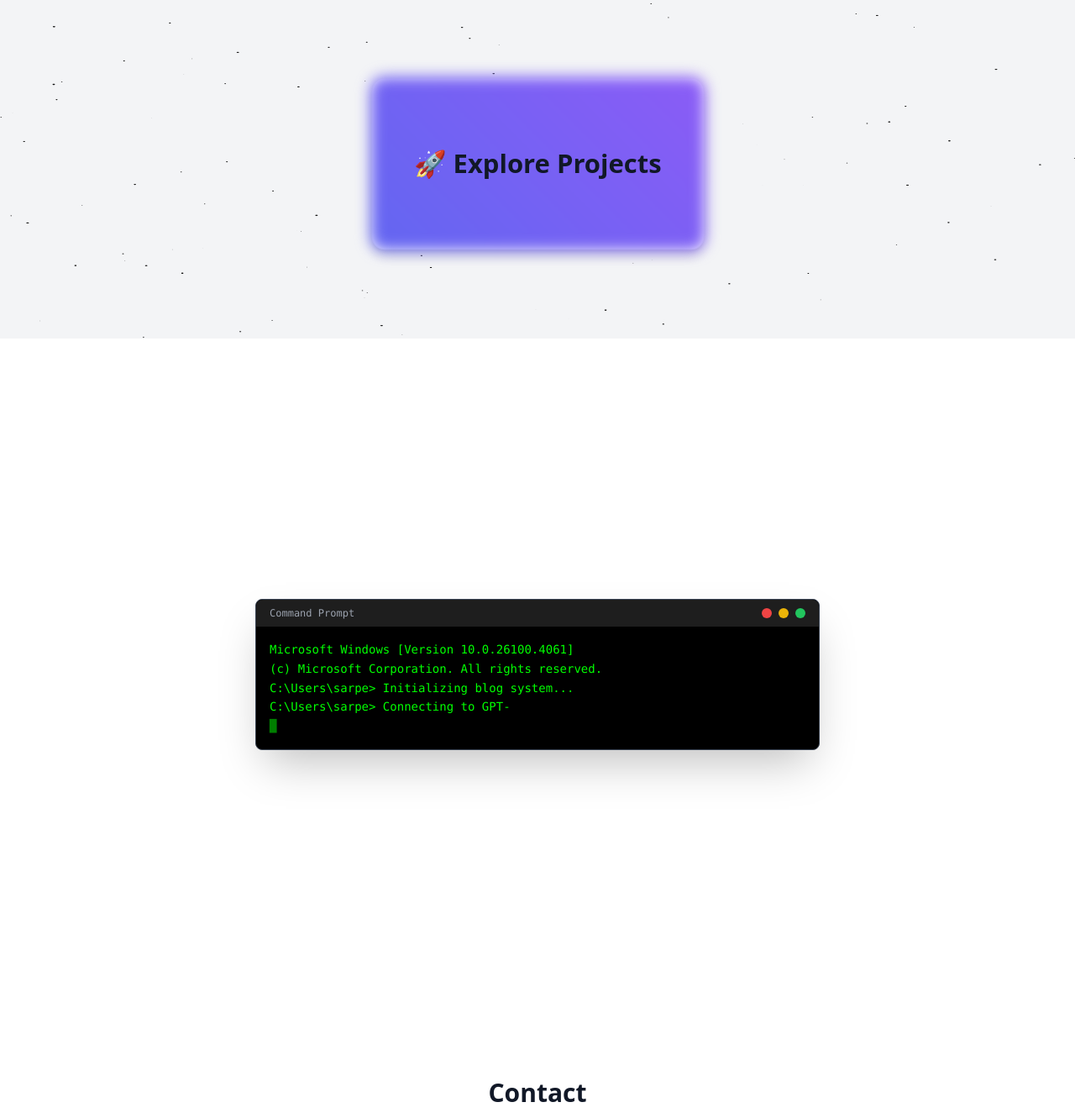
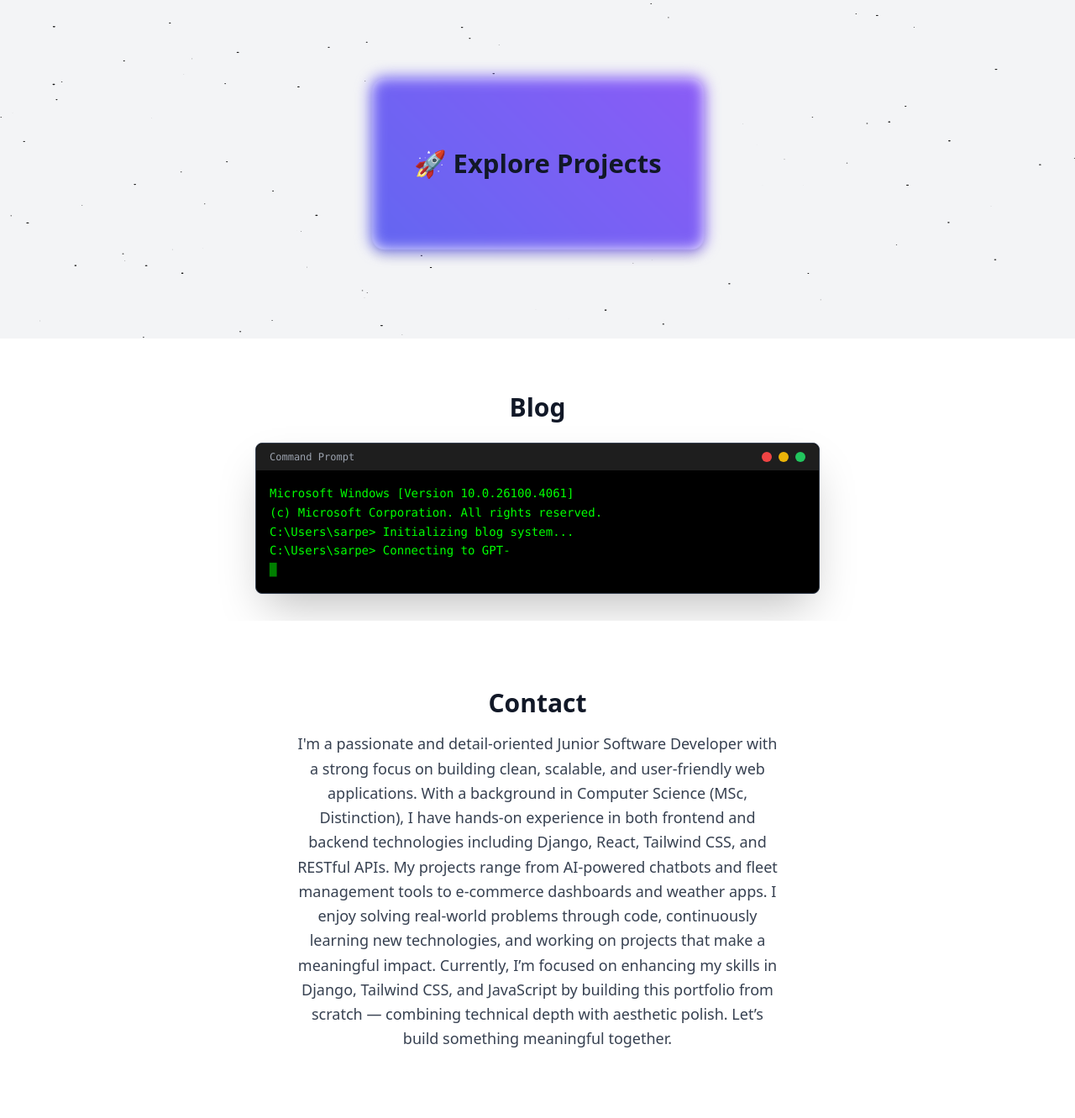
Before and after one commit to umutsarperuzun/my_portfolio_project, a Django app: page / in a window 1280 px wide. Shown: the part 1601-2932 px from the top of the page at 84% size. Run offline with Django 5.2, Linux system fonts and the light colour scheme; some libraries are stand-ins or nearby versions.

Commit message:
Fix: Blog section background now supports light/dark mode switching

```diff
--- a/portfolio/templates/portfolio/home.html
+++ b/portfolio/templates/portfolio/home.html
@@ -284,10 +284,11 @@
 
 <section
   id="blog"
-  class="min-h-screen flex items-center justify-center py-24 scroll-mt-16 bg-white dark:bg-black"
->
+  class="bg-white dark:bg-gray-900 text-gray-900 dark:text-white pt-16 pb-8 scroll-mt-16">
+  <h2 class="text-3xl font-bold text-center mb-6">Blog</h2>
 
-  <div class="bg-black text-[#00FF00] font-mono w-[90%] max-w-2xl rounded-lg shadow-2xl border border-gray-700">
+  <div class="mx-auto bg-black text-[#00FF00] font-mono w-[90%] max-w-2xl rounded-lg shadow-2xl border border-gray-700">
+
     <!-- Fake Top Bar -->
     <div class="bg-[#1e1e1e] h-8 rounded-t-lg px-4 flex items-center justify-between">
       <span class="text-gray-400 text-xs">Command Prompt</span>
@@ -299,12 +300,14 @@
     </div>
 
     <!-- Terminal Content -->
-    <div class="p-4 text-sm leading-relaxed">
+    <div class="p-4 text-sm leading-relaxed" id="terminal-typing-container">
       <div id="terminal-typing"></div>
       <span class="blink">█</span>
     </div>
+
   </div>
 </section>
+
 
 
 
--- a/theme/static/css/dist/styles.css
+++ b/theme/static/css/dist/styles.css
@@ -953,6 +953,14 @@ select {
   margin-left: 0.25rem;
 }
 
+.mb-8 {
+  margin-bottom: 2rem;
+}
+
+.mb-6 {
+  margin-bottom: 1.5rem;
+}
+
 .block {
   display: block;
 }
@@ -1573,6 +1581,14 @@ select {
 
 .pt-24 {
   padding-top: 6rem;
+}
+
+.pb-8 {
+  padding-bottom: 2rem;
+}
+
+.pt-16 {
+  padding-top: 4rem;
 }
 
 .text-left {
```
